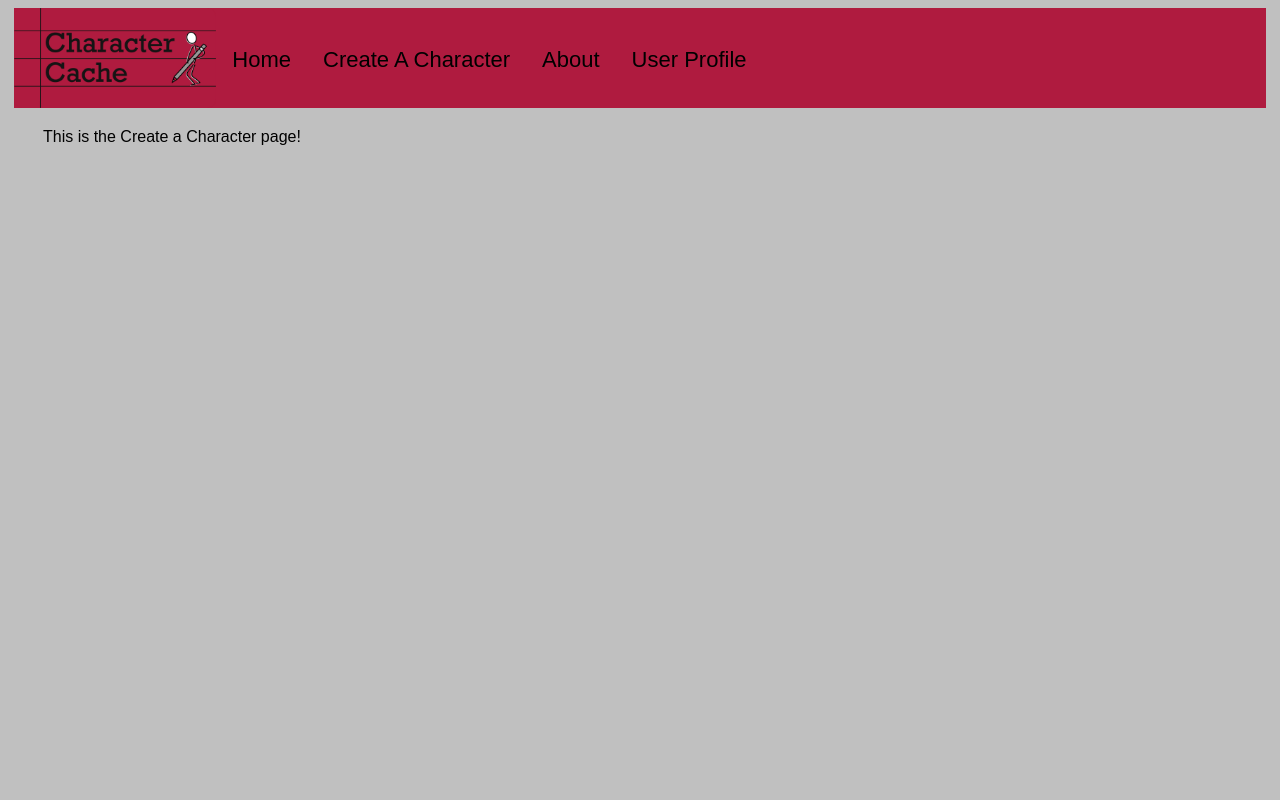
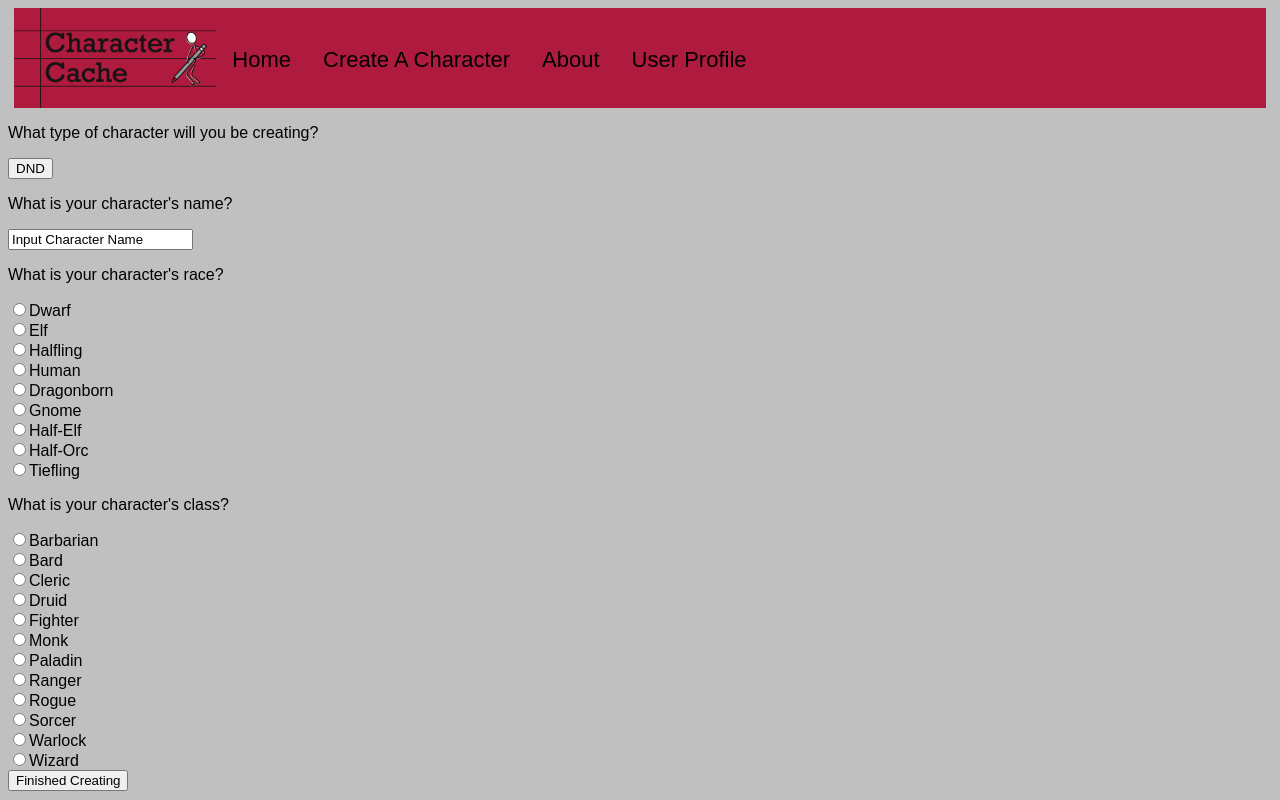
Before and after one commit to 17alavalle/CharacterCache, a plain HTML site: page create.html in a window 1280 px wide. Drawn offline with nearby package versions, Linux system fonts and the light colour scheme.

Commit message:
added short initial dnd character quiz

```diff
--- a/create.html
+++ b/create.html
@@ -3,6 +3,21 @@
   <head>
     <title>Character Cache</title>
     <link rel="stylesheet" href="stylesheet.css">
+    <script src="https://ajax.googleapis.com/ajax/libs/jquery/3.4.1/jquery.min.js"></script>
+    <script>
+      $(document).ready(function () {
+        $("#showHideDNDquiz").click(function(){
+          if($("#DNDquiz").is(":visible")) {
+            $("#DNDquiz").hide();
+
+          }
+          else {
+            $("#DNDquiz").show();
+          }
+          return false;
+        });
+      });
+    </script>
   </head>
   <body>
     <div class="navBar">
@@ -12,10 +27,43 @@
       <a href="about.html">About</a>
       <a href="userProfile.html">User Profile</a>
     </div>
-
-    <div class="container create">
-      <p>This is the Create a Character page!</p>
+    <div class="Quiz">
+      <form id="quiz" name="quiz">
+        <p>What type of character will you be creating?</p>
+        <button id="showHideDNDquiz">DND</button>
+      </form>
+         <div id="DNDquiz">
+          <form>
+            <p>What is your character's name?</p>
+            <input type="text" id="characterName" value="Input Character Name">
+            <p>What is your character's race?</p>
+            <input type="radio" id="mc" name="race" value="Dwarf">Dwarf<br>
+            <input type="radio" id="mc" name="race" value="Elf">Elf<br>
+            <input type="radio" id="mc" name="race" value="Halfling">Halfling<br>
+            <input type="radio" id="mc" name="race" value="Human">Human<br>
+            <input type="radio" id="mc" name="race" value="Dragonborn">Dragonborn<br>
+            <input type="radio" id="mc" name="race" value="Gnome">Gnome<br>
+            <input type="radio" id="mc" name="race" value="Half-Elf">Half-Elf<br>
+            <input type="radio" id="mc" name="race" value="Half-Orc">Half-Orc<br>
+            <input type="radio" id="mc" name="race" value="Tiefling">Tiefling<br>
+            <p>What is your character's class?</p>
+            <input type="radio" id="mc" name="dndclass" value="Barbarian">Barbarian<br>
+            <input type="radio" id="mc" name="dndclass" value="Bard">Bard<br>
+            <input type="radio" id="mc" name="dndclass" value="Cleric">Cleric<br>
+            <input type="radio" id="mc" name="dndclass" value="Druid">Druid<br>
+            <input type="radio" id="mc" name="dndclass" value="Fighter">Fighter<br>
+            <input type="radio" id="mc" name="dndclass" value="Monk">Monk<br>
+            <input type="radio" id="mc" name="dndclass" value="Paladin">Paladin<br>
+            <input type="radio" id="mc" name="dndclass" value="Ranger">Ranger<br>
+            <input type="radio" id="mc" name="dndclass" value="Rogue">Rogue<br>
+            <input type="radio" id="mc" name="dndclass" value="Sorcerer">Sorcer<br>
+            <input type="radio" id="mc" name="dndclass" value="Warlock">Warlock<br>
+            <input type="radio" id="mc" name="dndclass" value="Wizard">Wizard<br>
+          </form>
+        </div>
     </div>
-
+    <div class="finishedCreating">
+      <button onclick="document.location = 'home.html'">Finished Creating</button>
+    </div>
   </body>
 </html>
--- a/stylesheet.css
+++ b/stylesheet.css
@@ -119,3 +119,17 @@ h1{
 .navBar a:hover{
   background-color: #C0C0C0;
 }
+.content {
+  grid-area: content;
+  display: grid; grid-template-areas:
+  "items"; grid-template-columns: 1fr;
+}
+.items {
+  grid-area: items;
+  display: grid;
+  grid-gap: 10px;
+  grid-template-columns: repeat(3, 150px);
+  grid-template-rows: 150px 150px 150px; }
+
+.items li { margin: 0;
+}
```
Also changed, not shown: home.html (+1 -1 lines), 1 other file.
